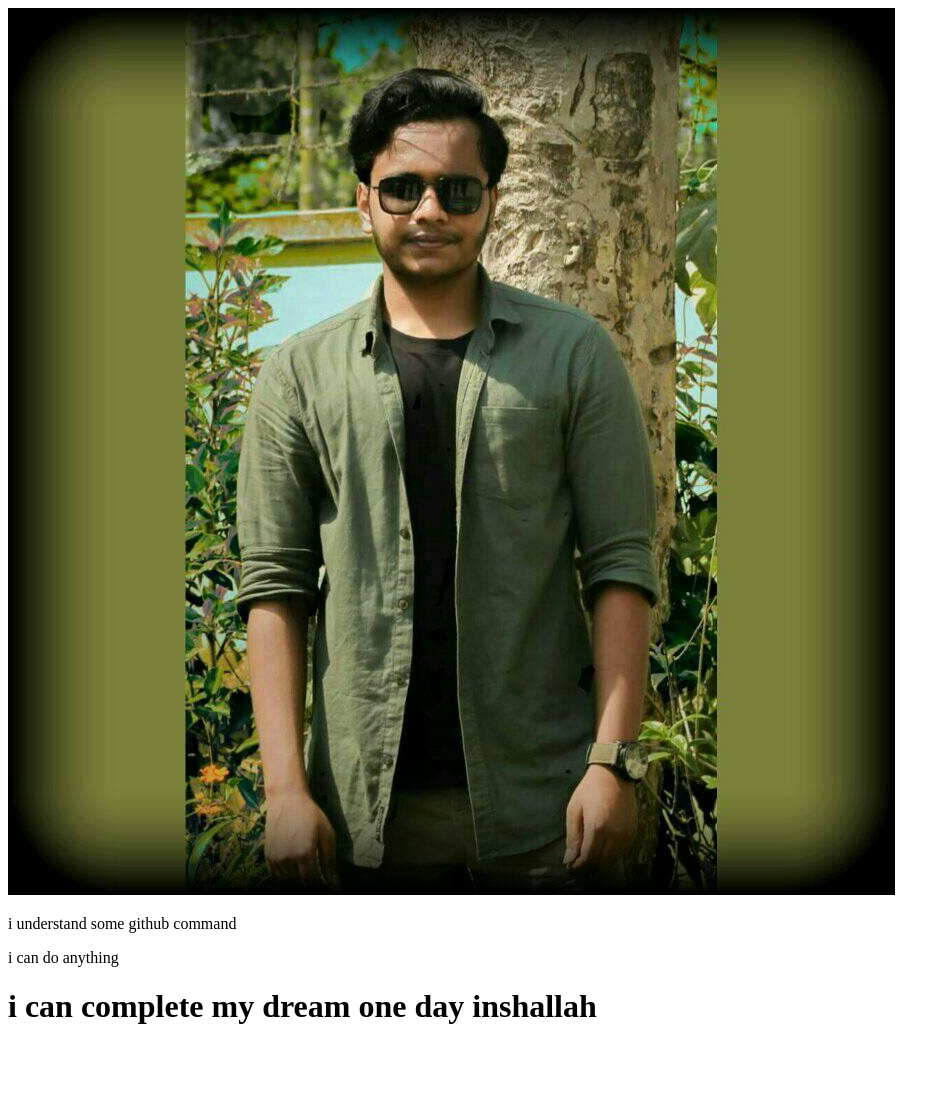
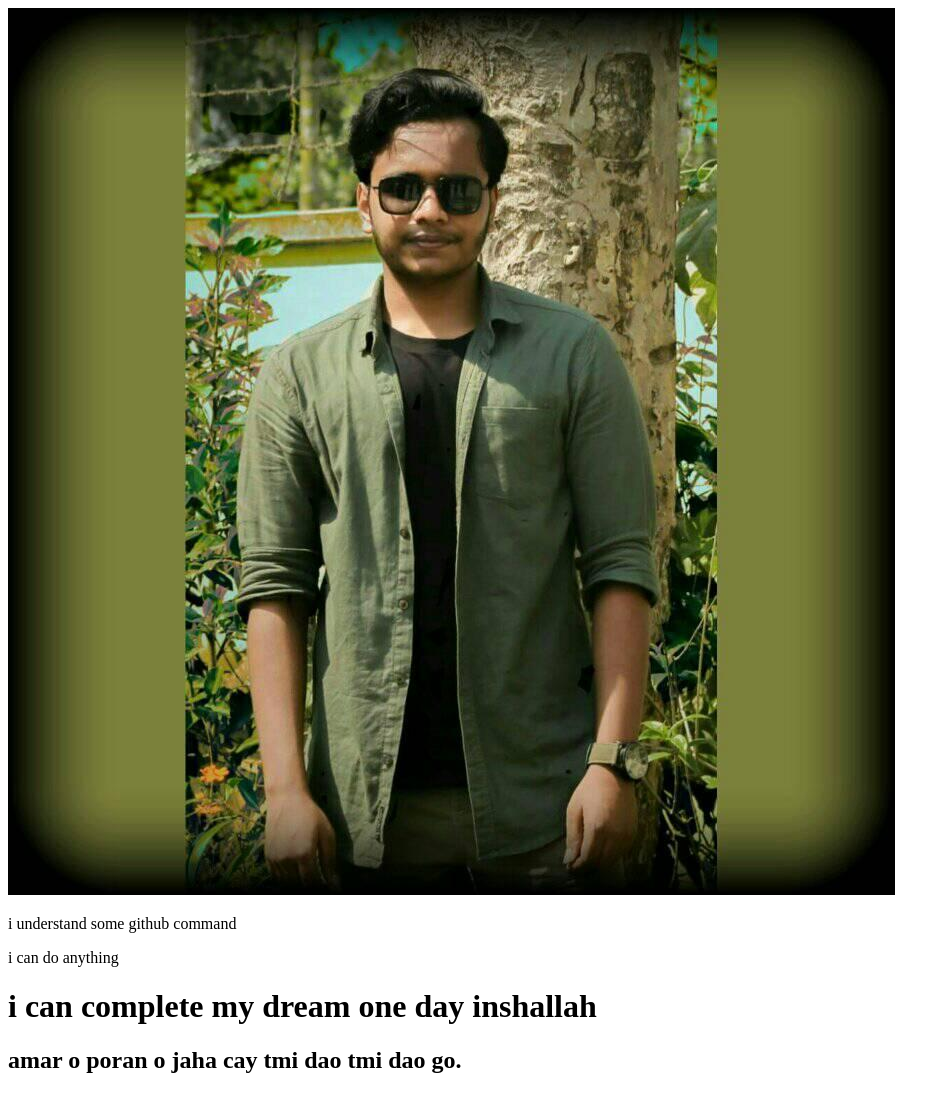
Before and after one commit to Osman-mahmud/my-first-repo, a plain HTML site: page index.html in a window 1280 px wide. Shown: the whole page, without its empty margins (0-950 px from the left). Before the commit the page ends 1047 px from the top, so only its background shows below. Drawn offline with Linux system fonts and the light colour scheme.

Commit message:
banglawash

```diff
--- a/index.html
+++ b/index.html
@@ -9,6 +9,7 @@
     <p>i understand some github command</p>
     <p>i can do anything</p>
     <h1> i can complete my dream one day inshallah</h1>
+    <h2> amar o poran o jaha cay tmi dao tmi dao go.</h2>
 
 </body>
 </html>
```
